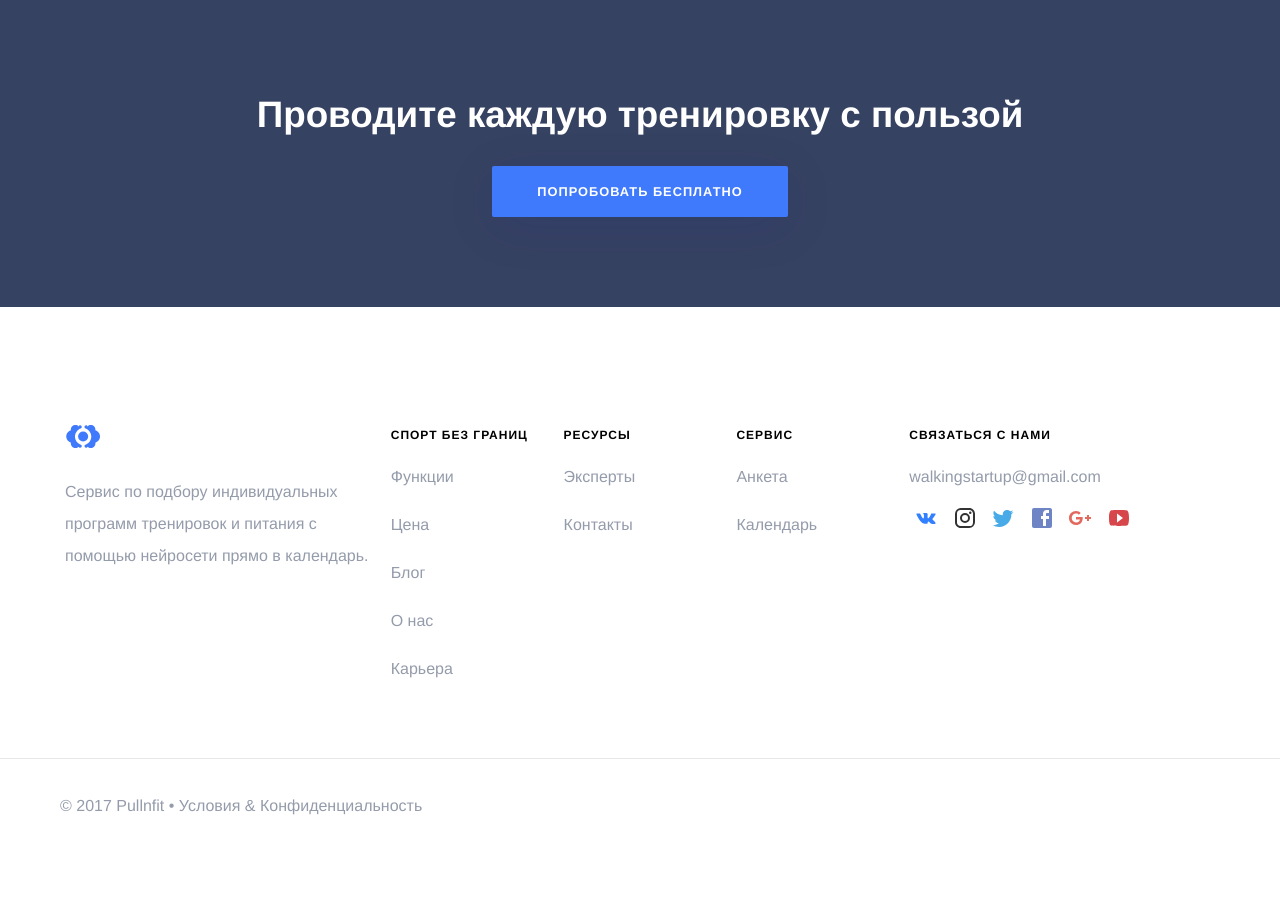
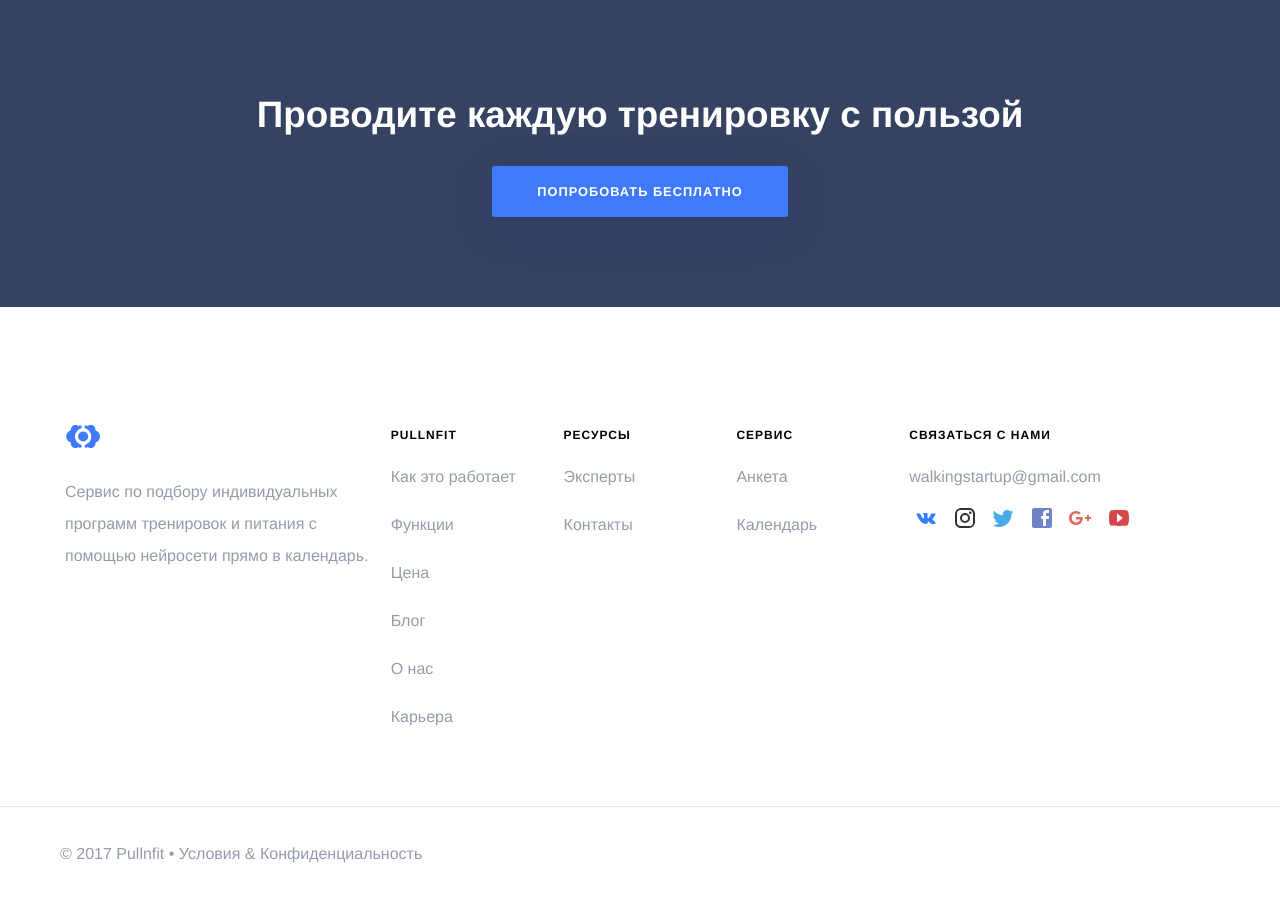
Before and after one commit to RakhimyanTim/adroholic.github.io, a Jekyll site: the page built from pages/index.html, in a window 1280 px wide and 900 px high, scrolled down 3340 px. Built offline with Jekyll 4.4.1, drawn with Linux system fonts in a browser that asks for light colours; some web fonts are replaced; before the commit the page ends 4192 px from its top, so only the background shows below that.

Commit message:
Update footer.html

```diff
--- a/_includes/navigation/footer.html
+++ b/_includes/navigation/footer.html
@@ -6,7 +6,8 @@
 				<p>Сервис по подбору индивидуальных программ тренировок и питания с помощью нейросети прямо в календарь.</p>
 			</div>
 			<ul>
-				<li><h4>Спорт без границ</h4></li>
+				<li><h4>Pullnfit</h4></li>
+				<li><a href="/how-it-works/">Как это работает</a></li>
 				<li><a href="/features/">Функции</a></li>
 				<li><a href="/pricing/">Цена</a></li>
 				<li><a href="/blog/">Блог</a></li>
```
